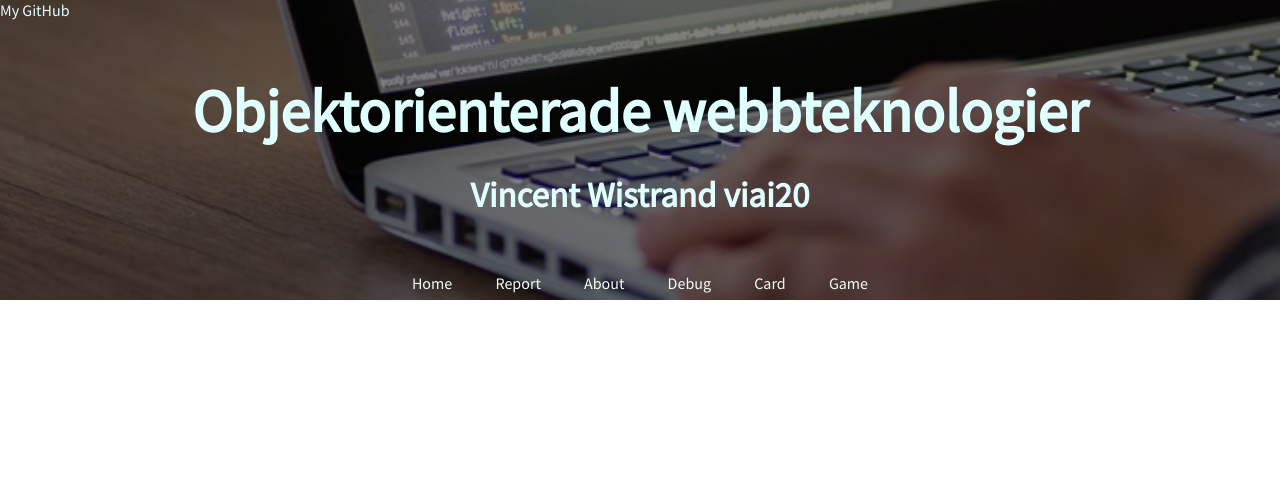
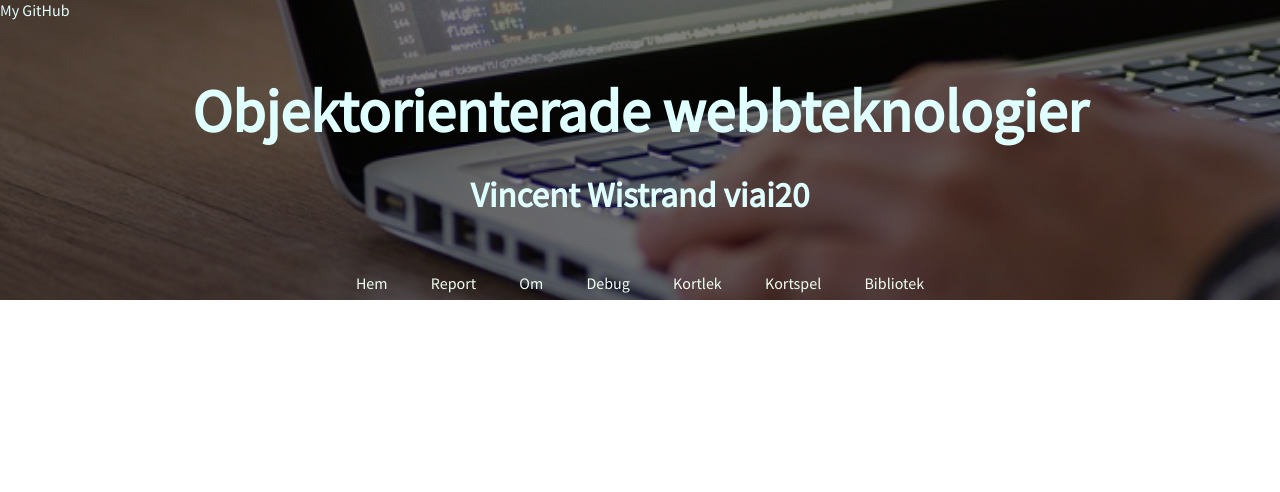
Before and after one commit to vincentwistrand/mvc_report, a Symfony app: template templates/card/api.html.twig in a window 1280 px wide. Shown: the top 492 px of the page. Run offline with Twig, Linux system fonts and the light colour scheme; the template is opened without the code that fills it, so the values that code supplies are empty; some libraries are stand-ins or nearby versions.

Commit message:
Added navbar link Bibliotek

```diff
--- a/templates/base.html.twig
+++ b/templates/base.html.twig
@@ -15,12 +15,13 @@
             <h2 class="head2">Vincent Wistrand viai20</h2>
             <div class="navbar">
                 <nav>
-                   <a href="{{ url("home") }}" {% if app.request.pathinfo == "/" %}class="active"{% endif %}>Home</a>
+                   <a href="{{ url("home") }}" {% if app.request.pathinfo == "/" %}class="active"{% endif %}>Hem</a>
                    <a href="{{ path("report") }}" {% if app.request.pathinfo == "/report" %}class="active"{% endif %}>Report</a>
-                   <a href="{{ path("about") }}" {% if app.request.pathinfo == "/about" %}class="active"{% endif %}>About</a>
+                   <a href="{{ path("about") }}" {% if app.request.pathinfo == "/about" %}class="active"{% endif %}>Om</a>
                    <a href="{{ path("debug") }}" {% if app.request.pathinfo == "/dev/debug" %}class="active"{% endif %}>Debug</a>
-                   <a href="{{ path("card") }}" {% if app.request.pathinfo == "/card" %}class="active"{% endif %}>Card</a>
-                   <a href="{{ path("game") }}" {% if app.request.pathinfo == "/game" %}class="active"{% endif %}>Game</a>
+                   <a href="{{ path("card") }}" {% if app.request.pathinfo == "/card" %}class="active"{% endif %}>Kortlek</a>
+                   <a href="{{ path("game") }}" {% if app.request.pathinfo == "/game" %}class="active"{% endif %}>Kortspel</a>
+                   <a href="{{ path("book") }}" {% if app.request.pathinfo == "/book" %}class="active"{% endif %}>Bibliotek</a>
                 </nav>
             </div>
         </div>
```
